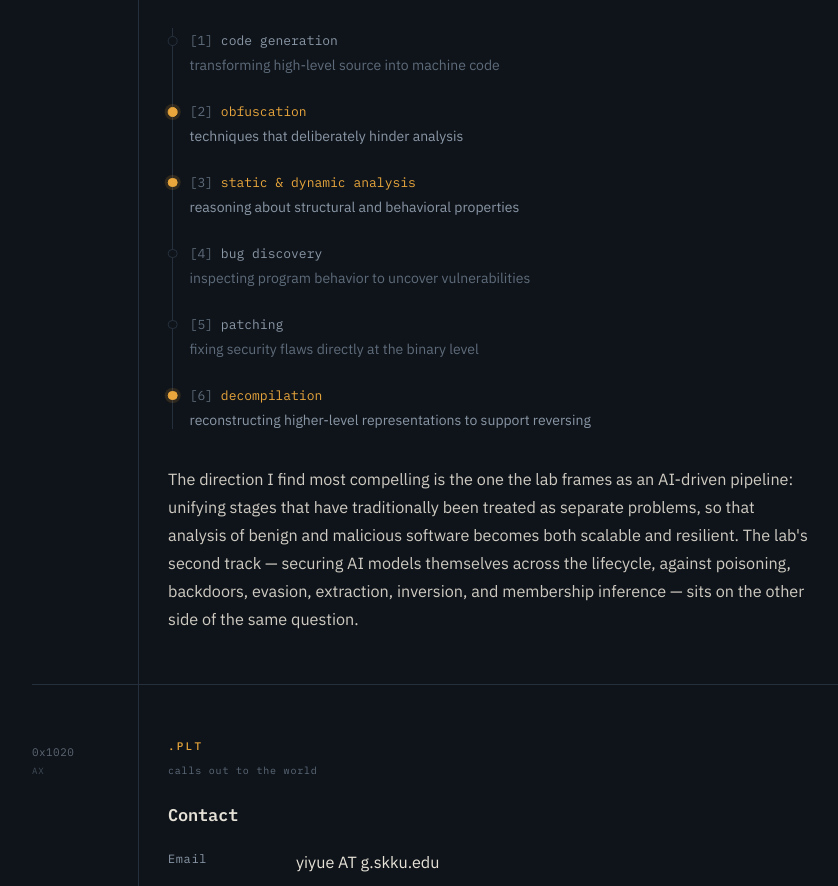
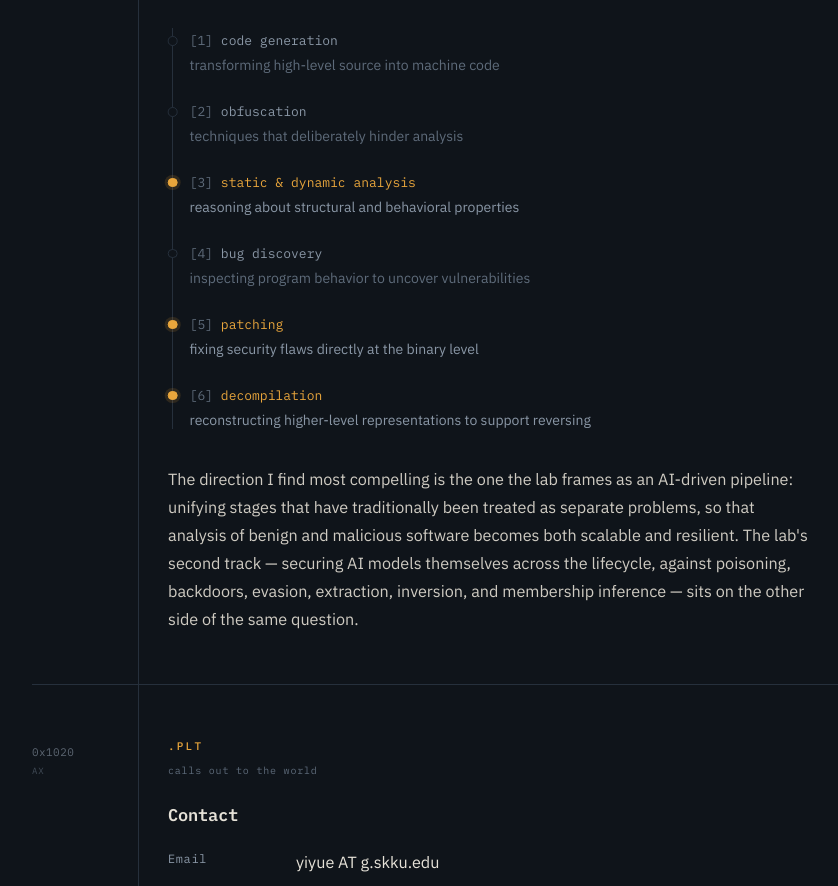
Before and after one commit to Yii-99/Yii-99.github.io, a plain HTML site: page index.html in a window 1280 px wide. Shown: the part 1707-2593 px from the top of the page, without its empty margins (128-966 px from the left). Drawn offline with Linux system fonts and the light colour scheme.

Commit message:
Update index.html

```diff
--- a/index.html
+++ b/index.html
@@ -98,10 +98,10 @@
 
       <ol class="pipeline">
         <li><span class="stage">code generation</span><p class="stage-note">transforming high-level source into machine code</p></li>
-        <li class="mine"><span class="stage">obfuscation</span><p class="stage-note">techniques that deliberately hinder analysis</p></li>
+        <li><span class="stage">obfuscation</span><p class="stage-note">techniques that deliberately hinder analysis</p></li>
         <li class="mine"><span class="stage">static &amp; dynamic analysis</span><p class="stage-note">reasoning about structural and behavioral properties</p></li>
         <li><span class="stage">bug discovery</span><p class="stage-note">inspecting program behavior to uncover vulnerabilities</p></li>
-        <li><span class="stage">patching</span><p class="stage-note">fixing security flaws directly at the binary level</p></li>
+        <li class="mine"><span class="stage">patching</span><p class="stage-note">fixing security flaws directly at the binary level</p></li>
         <li class="mine"><span class="stage">decompilation</span><p class="stage-note">reconstructing higher-level representations to support reversing</p></li>
       </ol>
 
```
